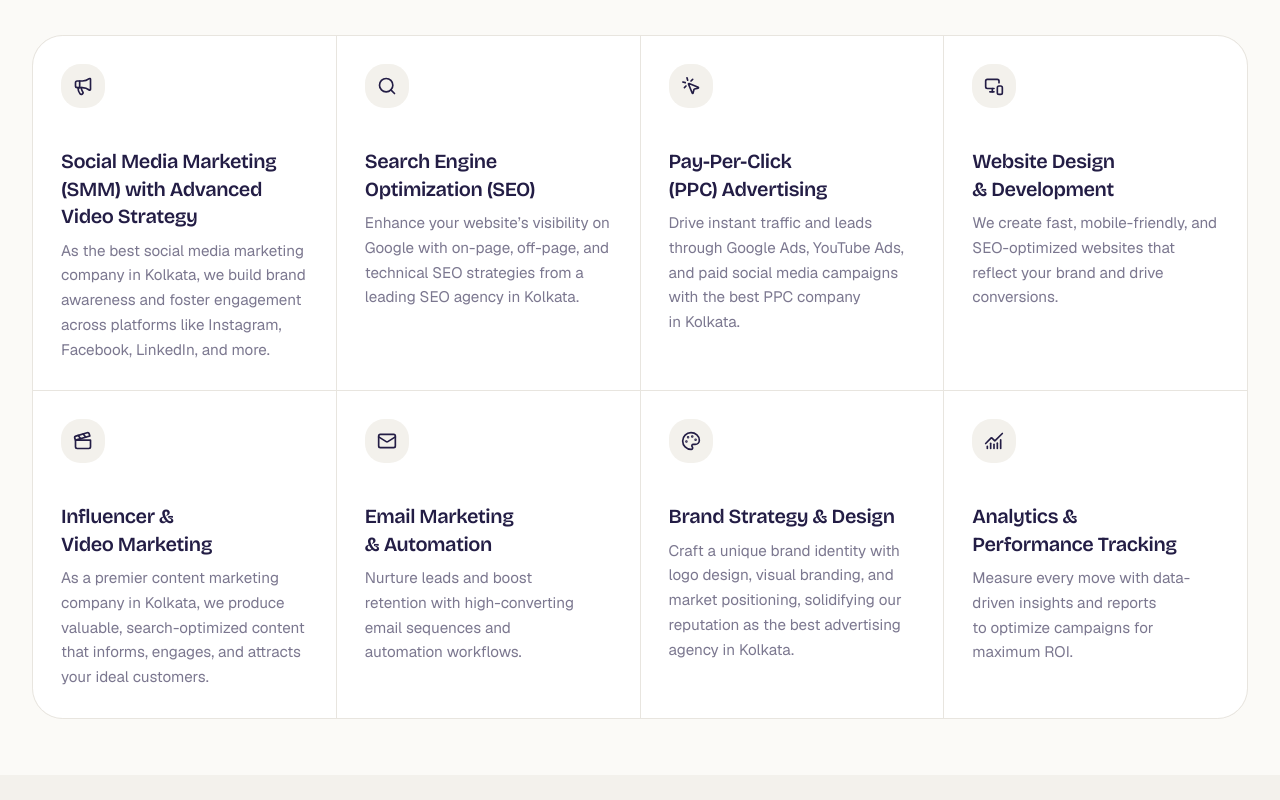
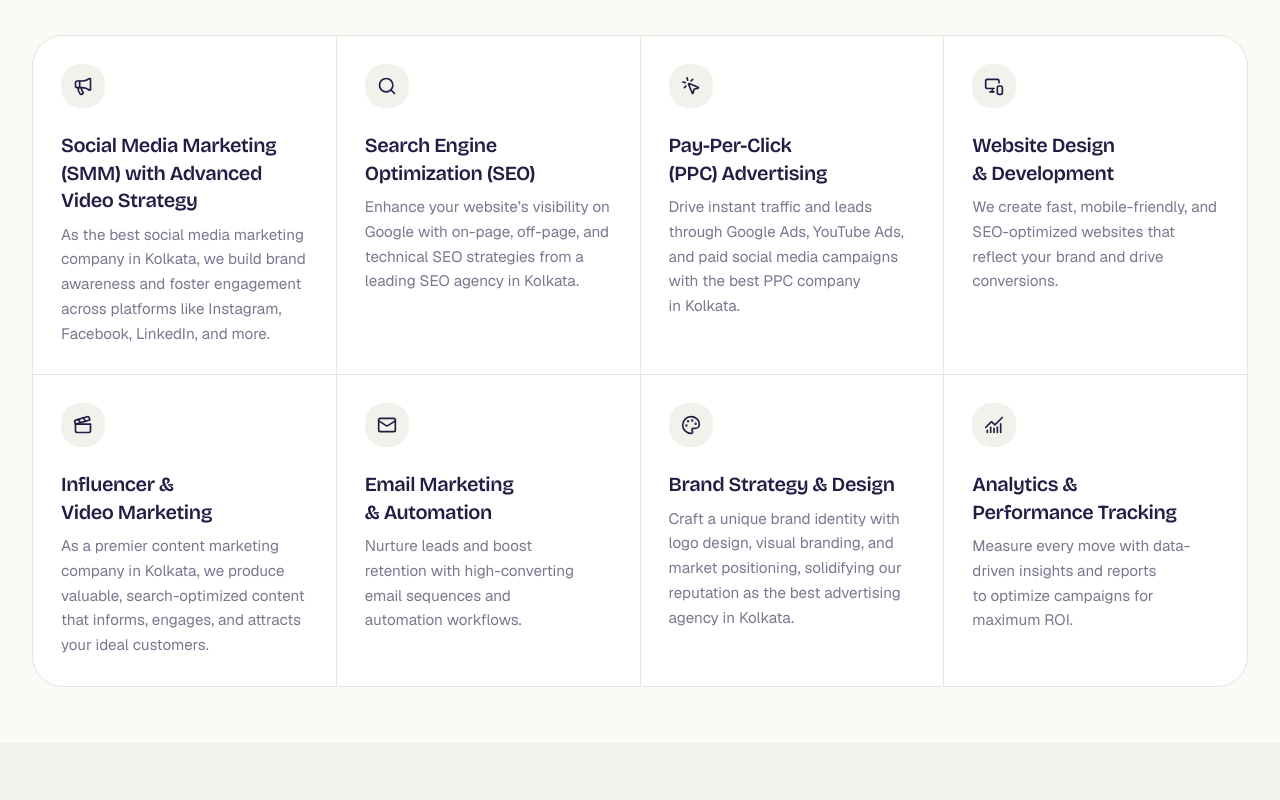
Before and after one commit to iim-marketers/digitalmarketing-iimmarketers, a Next.js app: page / in a window 1280 px wide. Shown: the part 1800-2600 px from the top of the page. Built offline with nearby package versions, Linux system fonts and the light colour scheme; no server answers.

Commit message:
Small change

```diff
--- a/src/components/home/services.tsx
+++ b/src/components/home/services.tsx
@@ -96,7 +96,7 @@ export function CoreServices() {
                 <span className="grid size-11 place-items-center rounded-xl bg-paper-deep text-ink transition-colors duration-300 group-hover:bg-brand group-hover:text-white">
                   <Icon className="size-5" aria-hidden />
                 </span>
-                <h3 className="mt-6 text-xl leading-snug tracking-[-0.02em] sm:mt-10">
+                <h3 className="mt-6 text-xl leading-snug tracking-[-0.02em]">
                   {s.title}
                 </h3>
                 <p className="mt-2 text-[0.95rem] leading-relaxed text-ink/60">
```
